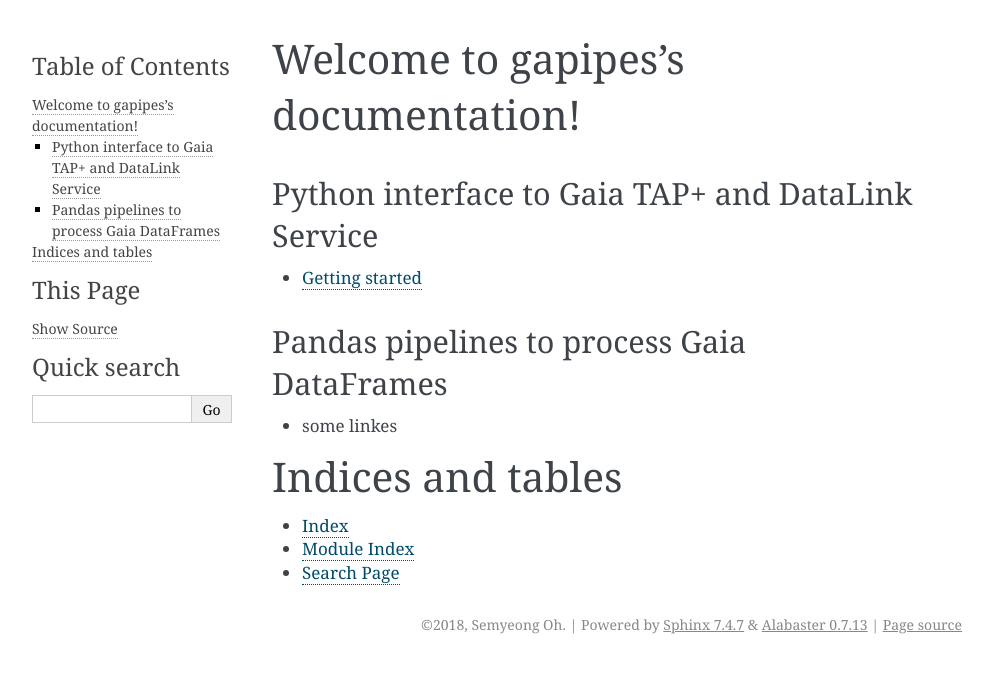
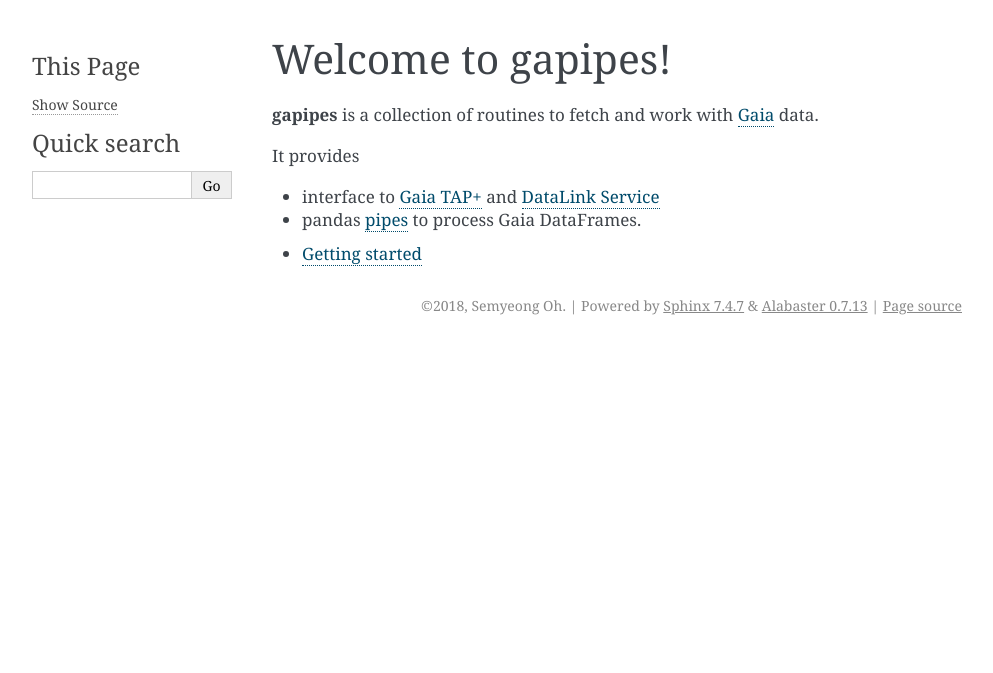
Before and after one commit to smoh/gapipes, a Sphinx documentation site: the page built from docs/source/index.rst, in a window 1280 px wide. Shown: the top 673 px of the page, without its empty margins (148-1141 px from the left). Built offline with Sphinx 7.4.7, drawn with Linux system fonts in a browser that asks for light colours.

Commit message:
start simple

```diff
--- a/docs/source/index.rst
+++ b/docs/source/index.rst
@@ -3,27 +3,20 @@
    You can adapt this file completely to your liking, but it should at least
    contain the root `toctree` directive.
 
-Welcome to gapipes's documentation!
-===================================
+Welcome to gapipes!
+===================
 
-Python interface to Gaia TAP+ and DataLink Service
---------------------------------------------------
+**gapipes** is a collection of routines to fetch and work with `Gaia <#>`_ data.
+
+It provides
+
+- interface to `Gaia TAP+ <#>`_ and `DataLink Service <#>`_
+- pandas `pipes <#>`_ to process Gaia DataFrames.
+
 
 * `Getting started <getting-started.html>`_
 
-Pandas pipelines to process Gaia DataFrames
--------------------------------------------
-
-* some linkes
 
 .. toctree::
    :maxdepth: 2
    :caption: Contents:
-
-
-Indices and tables
-==================
-
-* :ref:`genindex`
-* :ref:`modindex`
-* :ref:`search`
```
